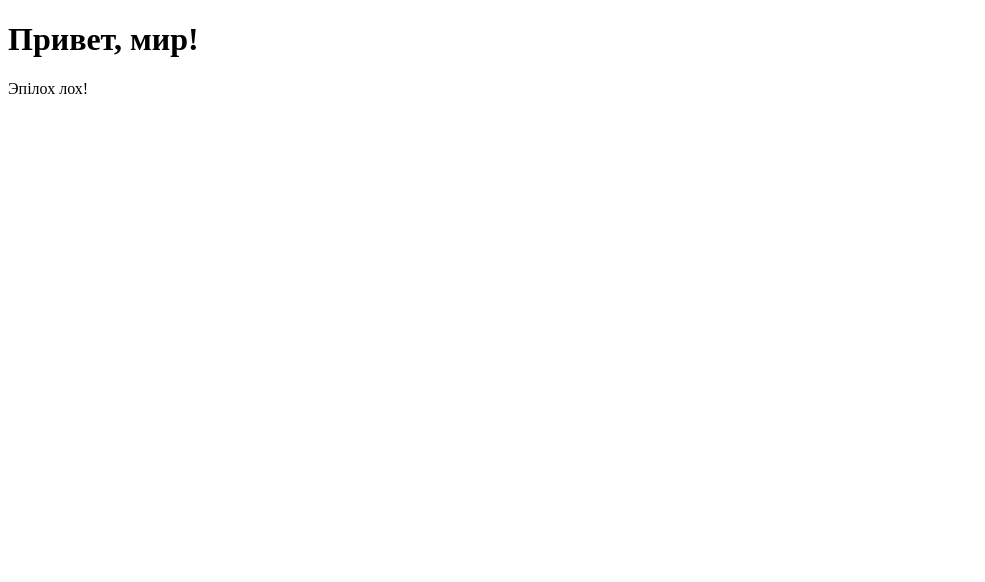
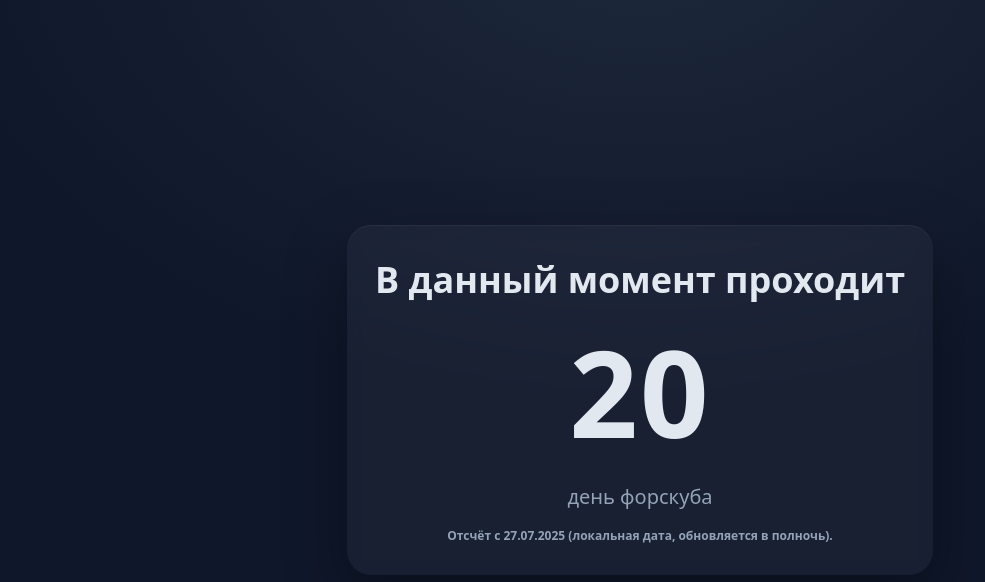
Before and after one commit to Joragaka/test, a plain HTML site: page index.html in a window 1280 px wide. Shown: the whole page, without its empty margins (0-985 px from the left). Drawn offline with Linux system fonts and the light colour scheme.

Commit message:
Update index.html

```diff
--- a/index.html
+++ b/index.html
@@ -1,11 +1,95 @@
-<!DOCTYPE html>
-<html>
+<!doctype html>
+<html lang="ru">
 <head>
-    <meta charset="UTF-8">
-    <title>Мой сайт</title>
+  <meta charset="utf-8" />
+  <meta name="viewport" content="width=device-width,initial-scale=1" />
+  <title>День форскуба</title>
+  <style>
+    :root { --bg: #0f172a; --fg: #e2e8f0; --muted:#94a3b8; }
+    html,body { height:100%; }
+    body {
+      margin:0; display:grid; place-items:center; gap:16px;
+      background: radial-gradient(1200px 800px at 50% -10%, #1e293b 0%, var(--bg) 60%);
+      color:var(--fg); font: 600 20px/1.3 system-ui, -apple-system, Segoe UI, Roboto, Arial;
+    }
+    .card {
+      text-align:center; padding:32px 28px; border-radius:24px;
+      background: rgba(255,255,255,0.04); backdrop-filter: blur(8px);
+      box-shadow: 0 20px 60px rgba(0,0,0,0.35), inset 0 1px 0 rgba(255,255,255,0.05);
+    }
+    .title { font-size: clamp(24px, 4vw, 36px); margin:0 0 10px; }
+    .number { font-size: clamp(48px, 10vw, 120px); letter-spacing: 2px; margin: 6px 0 14px; }
+    .caption { color: var(--muted); font-weight:500; }
+    .footer { font-size:12px; color:var(--muted); margin-top:18px; }
+    .sr-only{ position:absolute; width:1px; height:1px; padding:0; margin:-1px; overflow:hidden; clip:rect(0,0,0,0); white-space:nowrap; border:0; }
+  </style>
 </head>
 <body>
-    <h1>Привет, мир!</h1>
-    <p>Эпiлох лох!</p>
+  <main class="card" role="main" aria-live="polite" aria-atomic="true">
+    <h1 class="title">В данный момент проходит</h1>
+    <div class="number" id="dayNumber">—</div>
+    <div class="caption">день форскуба</div>
+    <div class="footer" id="note"></div>
+    <p class="sr-only" id="srText"></p>
+  </main>
+
+  <script>
+    // Настройка даты старта: 27.07.2025 (дд.мм.гггг), ЛОКАЛЬНАЯ календарная дата.
+    // "Проходит N день" обычно считает стартовый день как 1,
+    // поэтому используем daysElapsed + 1 для отображения.
+    const START = new Date(2025, 6, 27); // Месяцы с нуля: 6 = июль
+
+    const pad = n => String(n).padStart(2, '0');
+
+    function atLocalMidnight(d){
+      return new Date(d.getFullYear(), d.getMonth(), d.getDate());
+    }
+
+    function calcDayNumber(now = new Date()){
+      const todayMid = atLocalMidnight(now);
+      const startMid = atLocalMidnight(START);
+
+      const MS_PER_DAY = 24 * 60 * 60 * 1000;
+      const elapsed = Math.floor((todayMid - startMid) / MS_PER_DAY);
+
+      // День события: elapsed + 1 (если дата >= старта), минимум 1
+      return elapsed >= 0 ? (elapsed + 1) : 0;
+    }
+
+    function russianPlural(n, one, few, many) {
+      // Универсальная функция склонения, если понадобится
+      const mod10 = n % 10, mod100 = n % 100;
+      if (mod10 === 1 && mod100 !== 11) return one;
+      if (mod10 >= 2 && mod10 <= 4 && (mod100 < 12 || mod100 > 14)) return few;
+      return many;
+    }
+
+    function render(){
+      const n = calcDayNumber();
+      const dayEl = document.getElementById('dayNumber');
+      const noteEl = document.getElementById('note');
+      const srEl = document.getElementById('srText');
+
+      if (n === 0){
+        // До старта
+        const now = new Date();
+        const startMid = new Date(2025, 6, 27);
+        const MS_PER_DAY = 24 * 60 * 60 * 1000;
+        const daysLeft = Math.ceil((atLocalMidnight(startMid) - atLocalMidnight(now)) / MS_PER_DAY);
+        dayEl.textContent = '0';
+        noteEl.textContent = `Старт ${pad(27)}.${pad(7)}.2025 — осталось ${daysLeft} ${russianPlural(daysLeft,'день','дня','дней')}.`;
+        srEl.textContent = `До начала осталось ${daysLeft} ${russianPlural(daysLeft,'день','дня','дней')}.`;
+      } else {
+        dayEl.textContent = n.toLocaleString('ru-RU');
+        noteEl.textContent = `Отсчёт с 27.07.2025 (локальная дата, обновляется в полночь).`;
+        srEl.textContent = `Сейчас идёт ${n}-й день форскуба.`;
+      }
+    }
+
+    render();
+
+    // Обновляем около полуночи: пересчёт раз в минуту (лёгкая нагрузка).
+    setInterval(render, 60 * 1000);
+  </script>
 </body>
 </html>
```
